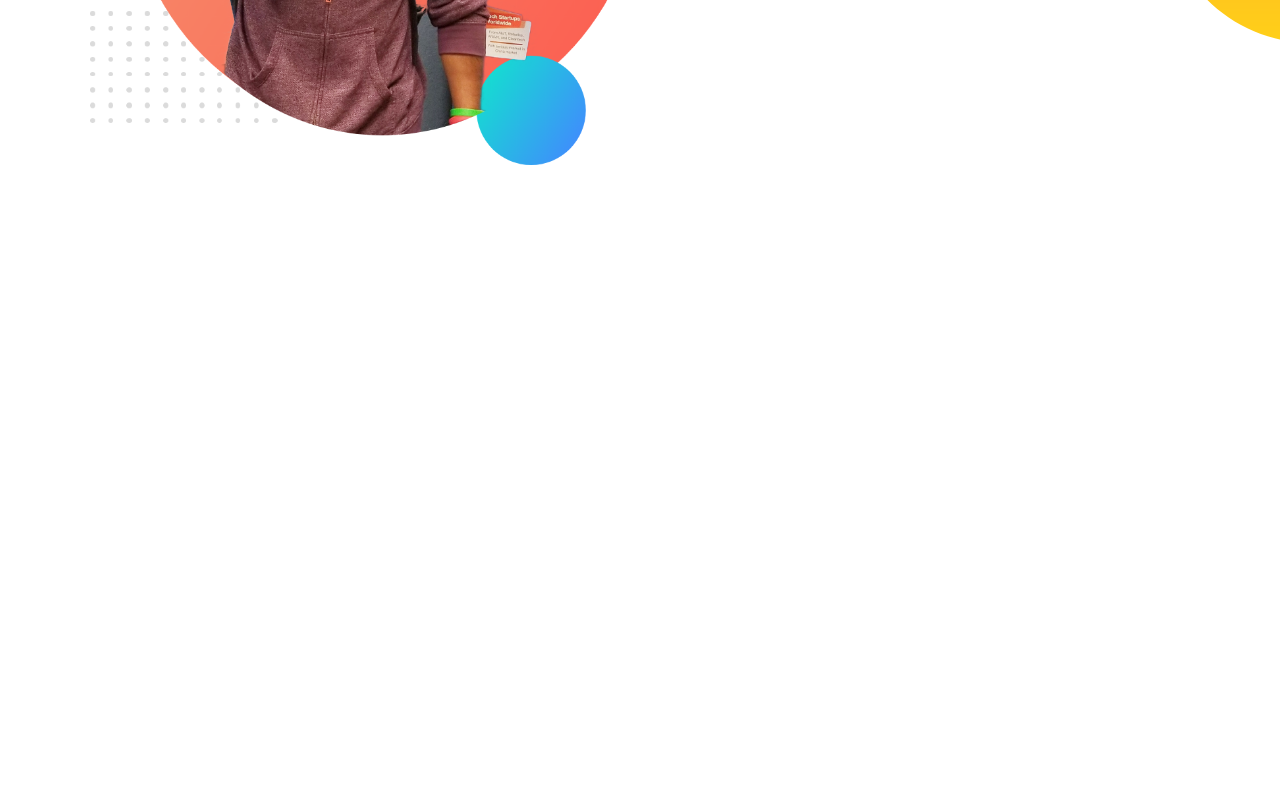
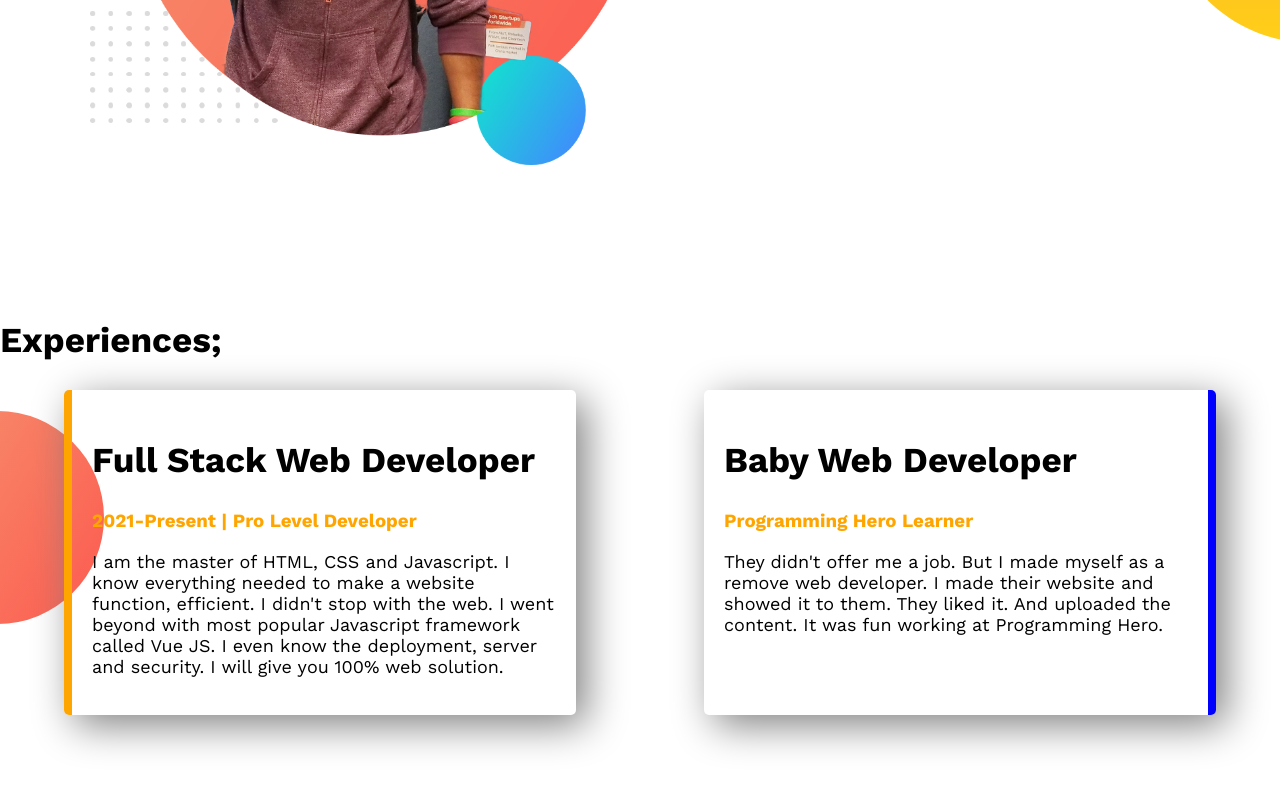
Before and after one commit to Badsha0001/git-fast-webpage, a plain HTML site: page index.html in a window 1280 px wide. Shown: the part 1064-1852 px from the top of the page. Before the commit the page ends 1383 px from the top, so only its background shows below. Drawn offline with nearby package versions, Linux system fonts and the light colour scheme.

Commit message:
section complat

```diff
--- a/index.html
+++ b/index.html
@@ -11,11 +11,11 @@
     <title>Document</title>
 </head>
 <body>
-       <section class="fastsection">
+       <section class="fastsection flexble-content">
 
 
         <div class="half-width">
-           <div class="size"> <h1>WELCOME TO</h1>
+           <div> <h1>WELCOME TO</h1>
             <h1> <span class="badshacolor">BADSHA</span>  WORLD</h1></div>
 
     <h3 class="prah3">HI, I AM A STUDENT IN PROGRAMING-HERO</h3>
@@ -30,22 +30,44 @@
     </div>
        </section>
 
-       <section class="dream-big">
+       <section class="dream-big flexble-content">
         <div class="half-width">
             <img src="images/jhankar.png" alt="">
         </div>
 
         <div class="half-width">
-            <div class="size"><h1>BIG DREAM</h1>
+            <div><h1>BIG DREAM</h1>
                 <h3>Become a web developer</h3></div>
             <p class="pra">
                 I already learned the basic HTML and CSS. I can build any simple website. I can even teach my grandma how to make simple website. My goal is to build 3 websites and learn advanced topics.
             </p>
             <a class="link-button" target="_blank" href="">DOWNLOAD NOW</a>
         </div>
+     </section>
+            <section class="last-section">
+<h1 style="font-size: 35px;">Experiences;</h1>
+          <div class="flexble-content">
+             <div id="fullStackDeveloper" class="experience-item">
+                <div>
+<h2>Full Stack Web Developer
+</h2>
+<h3 style="color: orange;">2021-Present | Pro Level Developer</h3>
+                </div>
+            <p class="pra">
+                I am the master of HTML, CSS and Javascript. I know everything needed to make a website function, efficient. I didn't stop with the web. I went beyond with most popular Javascript framework called Vue JS. I even know the deployment, server and security. I will give you 100% web solution.
+            </p>
+                        </div>
 
-        </section>
+                <div id="babyWebDeveloper" class="experience-item">
+            <h2>Baby Web Developer</h2>
+                <h3 style="color: orange;">Programming Hero Learner</h3>
+            <p class="pra">
+                They didn't offer me a job. But I made myself as a remove web developer. I made their website and showed it to them. They liked it. And uploaded the content. It was fun working at Programming Hero.
+            </p>
 
+                </div>
+            </div>
+            </section>
 
 
 
--- a/style.css
+++ b/style.css
@@ -26,11 +26,9 @@ font-size: 40px;
 
 
 }
-.size{
-    font-size: 35px;
-}
 
-section{display: flex;
+
+.flexble-content{display: flex;
 margin-bottom: 150px;
 
 }
@@ -59,6 +57,38 @@ background-repeat: no-repeat;
 background-image: url(images/dream-bg.png);
 background-repeat: no-repeat;
 background-position: right;
+}
 
+.experience-item{
+box-shadow: 10px 10px  40px gray;
+margin-left: 5%;
+margin-right: 5%;
+width: 40%;
+padding: 20px;
+border-radius: 5px;
 
 }
+
+h1{
+
+    font-size: 50px;
+}
+h2{
+    font-size: 35px;
+}
+
+.last-section{
+background-image: url(images/exp-bg.png);
+background-repeat: no-repeat;
+background-position: left;
+
+}
+
+#fullStackDeveloper{
+border-left: 8px solid orange;
+}
+
+#babyWebDeveloper{
+border-right: 8px solid blue;
+
+}
```
